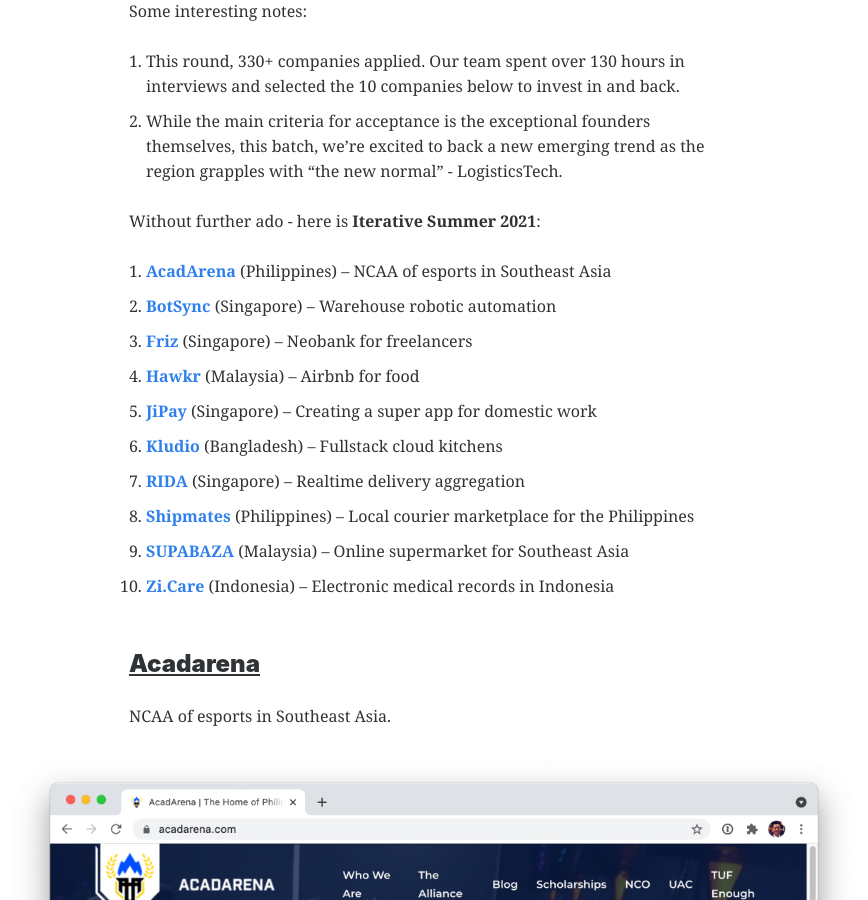
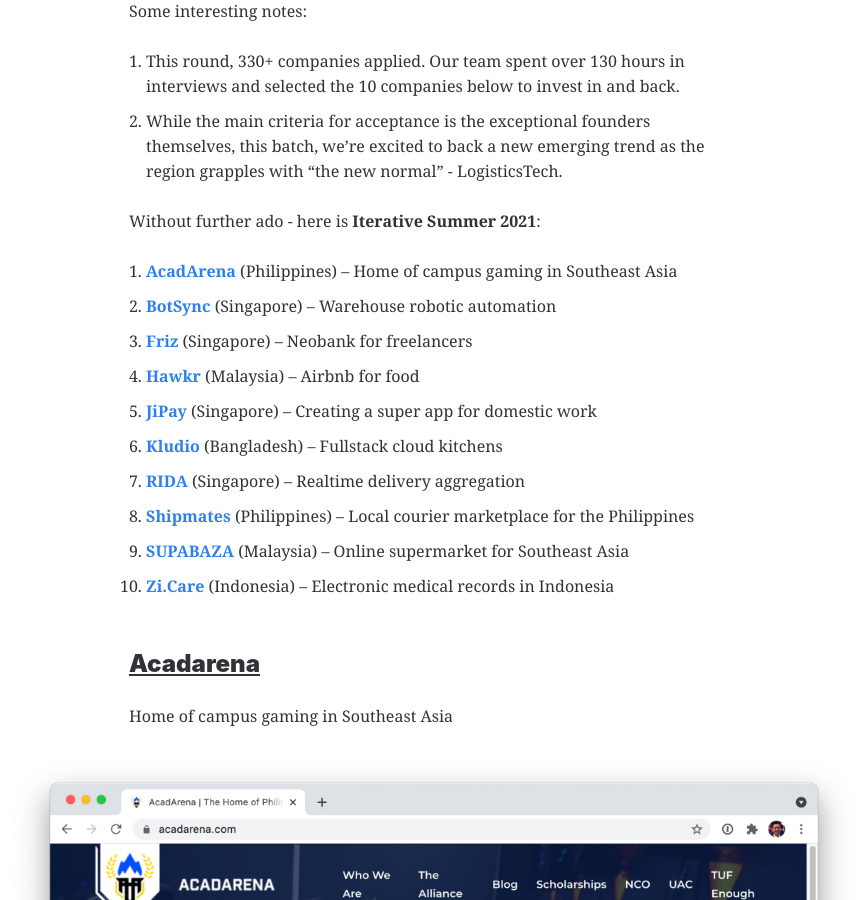
Before and after one commit to hsukenooi/iterative-website, a Jekyll site: the page built from _posts/2021-07-30-iterative-summer-21-announcement.markdown, in a window 1280 px wide and 900 px high, scrolled down 415 px. Shown: the whole window, without its empty margins (206-1074 px from the left). Built offline with Jekyll 4.4.1, drawn with Linux system fonts in a browser that asks for light colours; comment, search, counter and statistics services are not loaded.

Commit message:
Acadarena update

```diff
--- a/_posts/2021-07-30-iterative-summer-21-announcement.markdown
+++ b/_posts/2021-07-30-iterative-summer-21-announcement.markdown
@@ -17,7 +17,7 @@
 
 Without further ado - here is **Iterative Summer 2021**:
 
-1. [**AcadArena**](https://www.acadarena.com/) (Philippines) – NCAA of esports in Southeast Asia
+1. [**AcadArena**](https://www.acadarena.com/) (Philippines) – Home of campus gaming in Southeast Asia
 2. [**BotSync**](https://www.botsync.co/) (Singapore) – Warehouse robotic automation
 3. [**Friz**](https://usefriz.com/) (Singapore) – Neobank for freelancers
 4. [**Hawkr**](https://hawkrfood.com/) (Malaysia) – Airbnb for food
@@ -32,7 +32,7 @@
 
 <h2><a href="https://www.acadarena.com/" target="_blank">Acadarena</a></h2>
 
-NCAA of esports in Southeast Asia.
+Home of campus gaming in Southeast Asia
 
 <a href="https://www.acadarena.com/" target="_blank"><img class="expanded" src="/assets/blog/2021-07-30-acadarena.jpg"></a>
 
```
